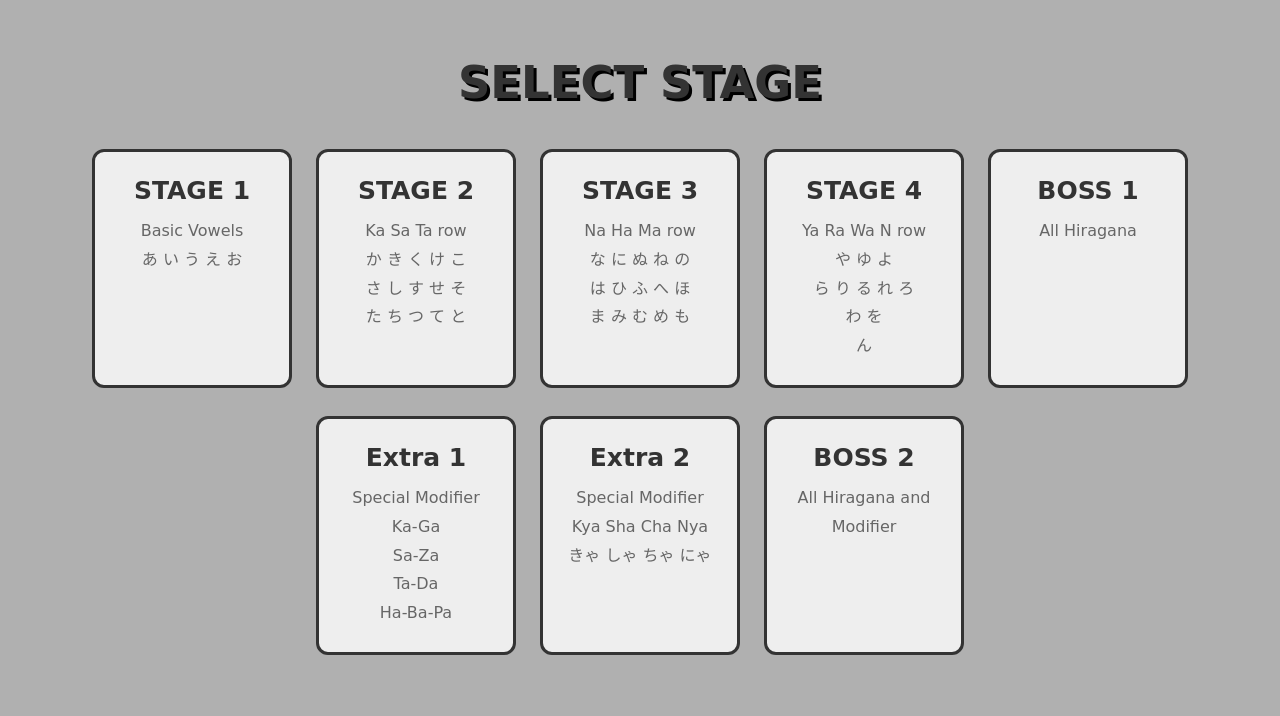
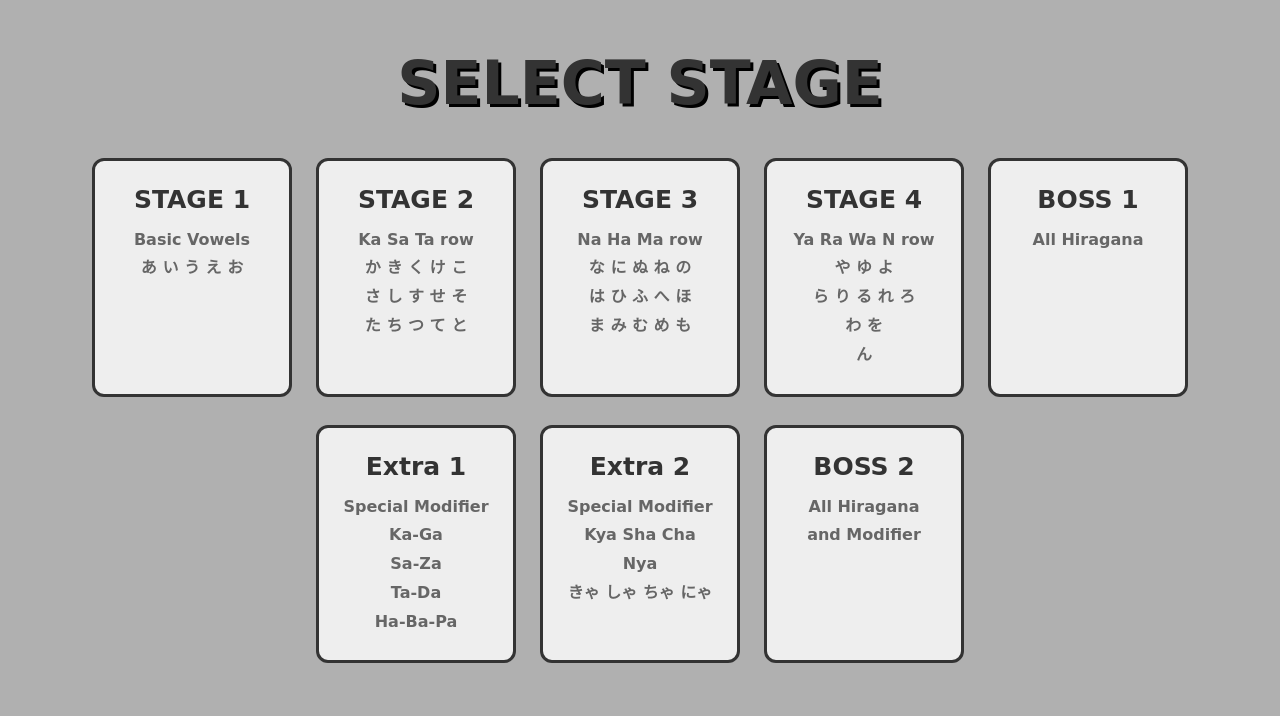
Before and after one commit to klaoooooo/Hiragana_fight, a Django app: page /levels/ in a window 1280 px wide. Shown: the top 716 px of the page. Run offline with Django 5.2, Linux system fonts and the light colour scheme; a user stored in the database is signed in.

Commit message:
forgot font

```diff
--- a/game/templates/level_select.html
+++ b/game/templates/level_select.html
@@ -4,15 +4,16 @@
     <title>Select Level</title>
     <link href="https://fonts.googleapis.com/css2?family=Press+Start+2P&display=swap" rel="stylesheet">
     <link href="https://fonts.googleapis.com/css2?family=Noto+Serif+JP:wght@200..900&display=swap" rel="stylesheet">
+    <link href="https://fonts.googleapis.com/css2?family=Noto+Sans+JP:wght@100..900&display=swap" rel="stylesheet">
     <style>
         * { margin: 0; padding: 0; box-sizing: border-box; }
         body { font-family: 'Noto Serif JP', cursive; background: #b0b0b0; min-height: 100vh; display: flex; flex-direction: column; align-items: center; justify-content: center; }
-        h1 { font-size: 45px; color: #333; margin-bottom: 40px; text-shadow: 3px 3px 0 #000; }
+        h1 { font-size: 60px; color: #333; margin-bottom: 40px; text-shadow: 3px 3px 0 #000; }
         .levels { display: flex; gap: 24px; flex-wrap: wrap; justify-content: center; margin-bottom: 28px;}
         .level-card { background: #eee; border: 3px solid #333; border-radius: 12px; padding: 24px; width: 200px; text-align: center; cursor: pointer; text-decoration: none; color: #333; }
         .level-card:hover { background: #ddd; transform: scale(1.05); }
-        .level-card h2 { font-size: 25px; margin-bottom: 12px; }
-        .level-card p { font-size: 16px; color: #666; line-height: 1.8; }
+        .level-card h2 { font-size: 25px; font-weight: 900; margin-bottom: 12px; }
+        .level-card p { font-size: 16px; font-weight: 700; color: #666; line-height: 1.8; }
         .back { margin-top: 32px; font-size: 25px; }
         .back a { color: #333; }
     </style>
```
